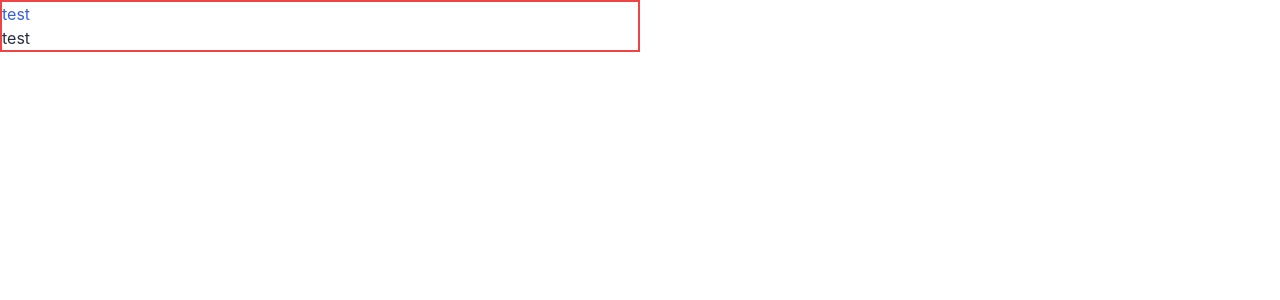
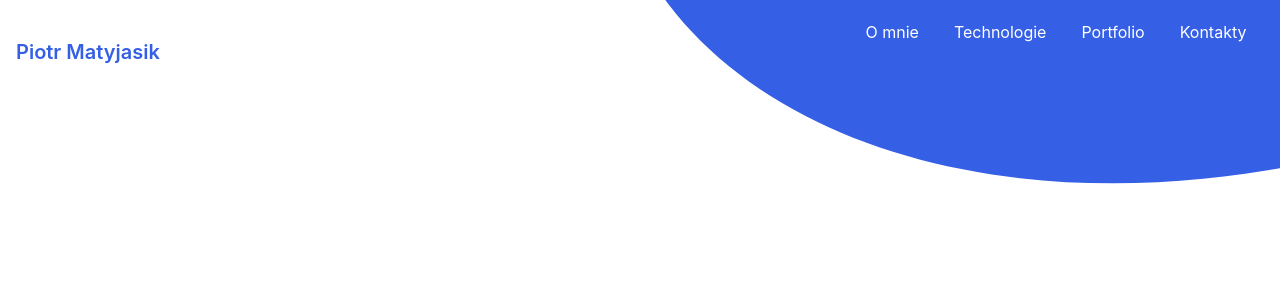
Before and after one commit to pmatyjasik/pmatyjasik.com, a React (Create React App) app: page / in a window 1280 px wide. Shown: the top 300 px of the page. Built offline with nearby package versions, Linux system fonts and the light colour scheme.

Commit message:
Update main App file

```diff
--- a/src/App.tsx
+++ b/src/App.tsx
@@ -1,12 +1,10 @@
 import React from 'react';
+import Header from 'components/Header';
 
 
 function App() {
   return (
-    <div className="w-1/2 border-2 border-red-500 h-1/2">
-      <h1 className='text-primary'>test</h1>
-      <h1 className='text-secondary'>test</h1>
-    </div>
+    <Header/>
   );
 }
 
```
